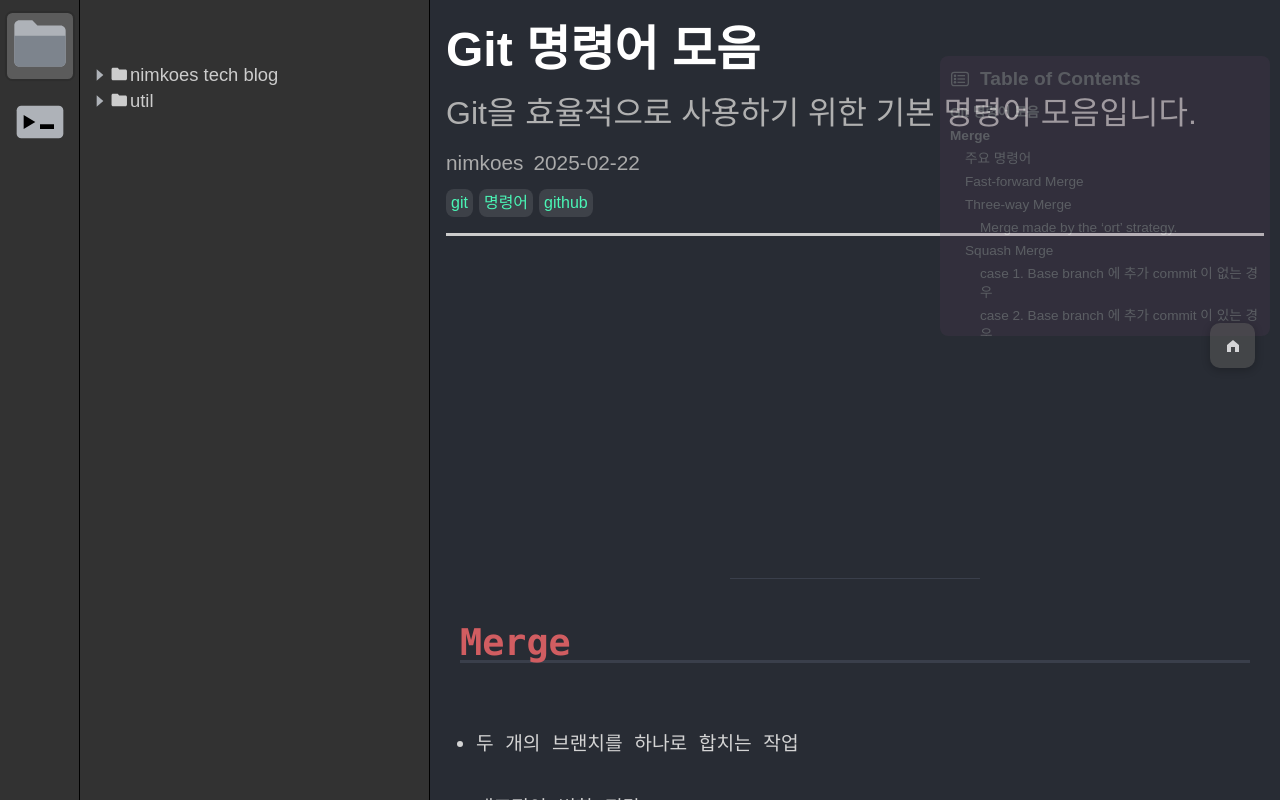
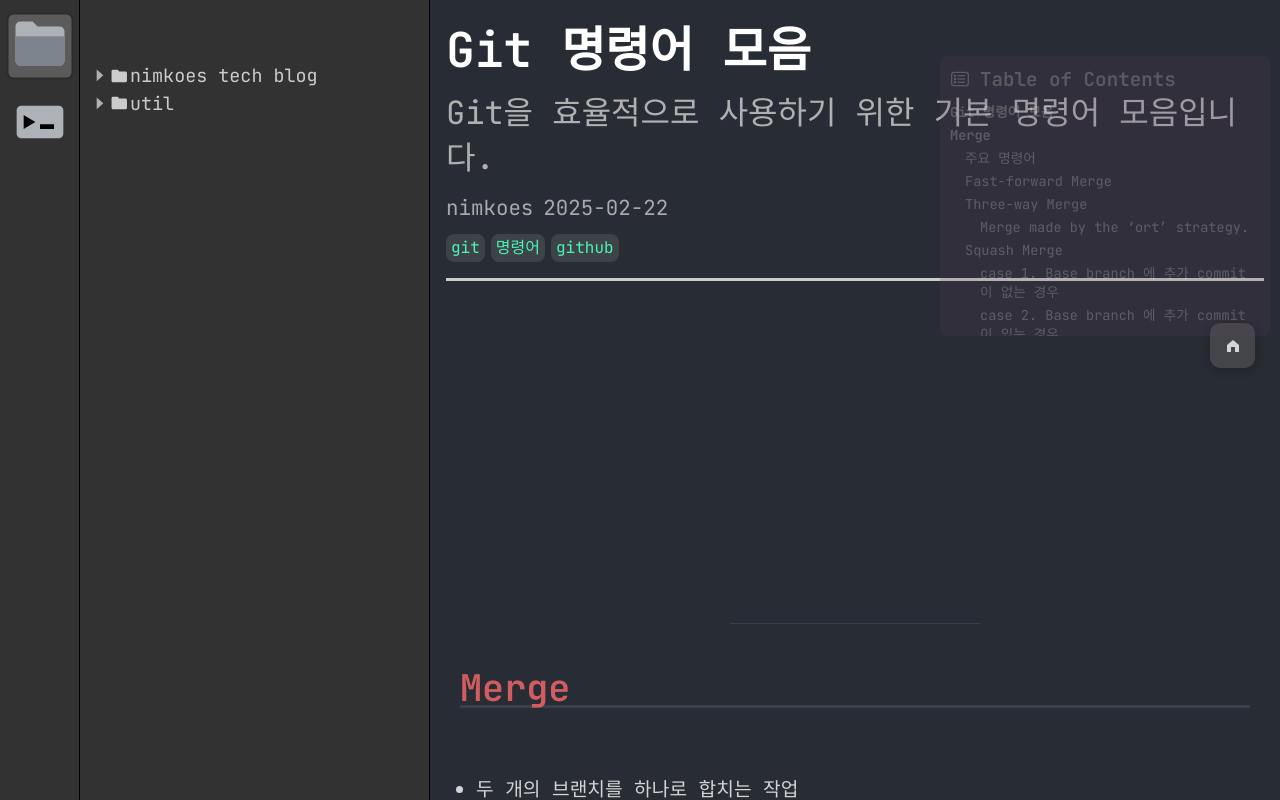
Before and after one commit to nimkoes/tech-blog, a Next.js app: page /tech-blog/post/0001250302-git in a window 1280 px wide. Both pictures are taken after a click on the button 39 px from the left and 46 px from the top of the page. Built offline with nearby package versions, Linux system fonts and the light colour scheme.

Commit message:
스타일 수정

```diff
--- a/package.json
+++ b/package.json
@@ -10,6 +10,7 @@
     "lint": "next lint"
   },
   "dependencies": {
+    "@fontsource/jetbrains-mono": "^5.2.5",
     "@mdx-js/loader": "^3.1.0",
     "@mdx-js/react": "^3.1.0",
     "@next/mdx": "^15.2.0",
--- a/src/app/layout.tsx
+++ b/src/app/layout.tsx
@@ -1,13 +1,8 @@
 import type { Metadata } from 'next'
-import { Inter } from 'next/font/google'
 import ClientLayout from './ClientLayout'
-
-const inter = Inter({
-  subsets: ['latin'],
-  display: 'swap',
-  preload: true,
-  fallback: ['-apple-system', 'BlinkMacSystemFont', 'system-ui', 'Roboto', 'sans-serif'],
-})
+import '@fontsource/jetbrains-mono/400.css'
+import '@fontsource/jetbrains-mono/500.css'
+import '@fontsource/jetbrains-mono/600.css'
 
 const BASE_PATH = '/tech-blog'
 const SITE_URL = process.env.NODE_ENV === 'production'
@@ -110,7 +105,7 @@ export default function RootLayout({
   children: React.ReactNode
 }) {
   return (
-    <html lang="ko" className={inter.className}>
+    <html lang="ko">
     <head>
       <meta name="viewport" content="width=device-width, initial-scale=1.0, maximum-scale=1.0, user-scalable=no"/>
       <meta name="theme-color" content="#ffffff" media="(prefers-color-scheme: light)"/>
--- a/src/components/CategoryView/CategoryTree/CategoryTree.module.scss
+++ b/src/components/CategoryView/CategoryTree/CategoryTree.module.scss
@@ -30,28 +30,33 @@
 
 /* 폴더 스타일 */
 .folder {
-  display: flex;
+  display: ruby;
   align-items: center;
   color: #cccccc;
-  white-space: nowrap; // 폴더명 줄 바꿈 방지
+  white-space: nowrap;
   overflow: hidden;
-  text-overflow: ellipsis; // 너무 길 경우 ... 처리
-  max-width: 100%; // 부모 요소 너비를 초과하지 않도록 설정
+  text-overflow: ellipsis;
+  max-width: 100%;
+  line-height: 1.5;
 }
 
 /* 파일 스타일 */
 .file {
   color: #cccccc;
-  white-space: nowrap; // 파일명 줄 바꿈 방지
+  white-space: nowrap;
   overflow: hidden;
-  text-overflow: ellipsis; // 너무 길 경우 ... 처리
-  max-width: 100%; // 부모 요소 너비를 초과하지 않도록 설정
+  text-overflow: ellipsis;
+  max-width: 100%;
+  line-height: 1.5;
 }
 
 ////////////////////////////////////////////////////////////////////////////////
 // tablet
 ////////////////////////////////////////////////////////////////////////////////
 @media screen and (max-width: 1024px) {
+  .folder, .file {
+    font-size: 0.9rem;
+  }
 }
 
 ////////////////////////////////////////////////////////////////////////////////
@@ -70,7 +75,11 @@
   .fileIcon {
     svg {
       width: 13px;
-      height: 13px
+      height: 13px;
     }
   }
+
+  .folder, .file {
+    font-size: 0.85rem;
+  }
 }
--- a/src/components/CategoryView/CategoryTree/CategoryTree.tsx
+++ b/src/components/CategoryView/CategoryTree/CategoryTree.tsx
@@ -33,11 +33,11 @@ const CategoryTree = ({
             <span onClick={() => toggleFolder(item.id)} className={styles.folder}>
               <span className={styles.arrow}>
                 {openFolders[item.id] ? (
-                  <svg viewBox="0 0 24 24">
+                  <svg viewBox="0 -4 24 24">
                     <path fill="#AEB2B8" d="M5 8l7 8 7-8z"/>
                   </svg>
                 ) : (
-                  <svg viewBox="0 0 24 24">
+                  <svg viewBox="0 -4 24 24">
                     <path fill="#AEB2B8" d="M8 5l8 7-8 7z"/>
                   </svg>
                 )}
--- a/src/components/NavigationView/NavigationView.module.scss
+++ b/src/components/NavigationView/NavigationView.module.scss
@@ -24,16 +24,16 @@
   color: #a9b7c6 !important;
   padding: 2px !important;
   border-radius: 5px !important;
-  transition: background 0.4s, transform 0.4s !important;
+  transition: background 0.3s, transform 0.3s !important;
 
   &:hover {
     background-color: rgba(255, 255, 255, 0.1) !important;
-    transform: scale(1.1);
+    transform: scale(1.05);
   }
 
   &.active {
     background-color: rgba(255, 255, 255, 0.2) !important;
-    transform: scale(1.1);
+    transform: scale(1.05);
   }
 
   /* SVG 크기 조절 */
@@ -42,7 +42,6 @@
     height: 3.5rem;
   }
 }
-
 
 ////////////////////////////////////////////////////////////////////////////////
 // tablet
@@ -65,12 +64,12 @@
 
     &:hover {
       background-color: rgba(255, 255, 255, 0.1) !important;
-      transform: scale(1.1);
+      transform: scale(1.03);
     }
 
     &.active {
       background-color: rgba(255, 255, 255, 0.2) !important;
-      transform: scale(1.1);
+      transform: scale(1.03);
     }
 
     /* SVG 크기 조절 */
@@ -98,9 +97,11 @@
     padding: 1px !important;
 
     &:hover {
+      transform: scale(1.02);
     }
 
     &.active {
+      transform: scale(1.02);
     }
 
     /* SVG 크기 조절 */
--- /dev/null
+++ b/src/components/Post/style.module.scss
@@ -0,0 +1,50 @@
+.post {
+  max-width: 65ch;
+  margin: 0 auto;
+  padding: var(--space-4);
+
+  h1 {
+    font-size: var(--font-2xl);
+    line-height: var(--leading-tight);
+    margin-bottom: var(--space-6);
+    letter-spacing: -0.025em;
+  }
+
+  h2 {
+    font-size: var(--font-xl);
+    margin-top: var(--space-8);
+    margin-bottom: var(--space-4);
+  }
+
+  h3 {
+    font-size: var(--font-lg);
+    margin-top: var(--space-6);
+    margin-bottom: var(--space-3);
+  }
+
+  p {
+    font-size: var(--font-base);
+    line-height: var(--leading-relaxed);
+    margin-bottom: var(--space-4);
+  }
+
+  code {
+    font-size: 0.95em;
+    padding: 0.2em 0.4em;
+    border-radius: 3px;
+    background-color: hsl(var(--muted));
+  }
+
+  pre {
+    margin: var(--space-4) 0;
+    padding: var(--space-4);
+    border-radius: 6px;
+    background-color: hsl(var(--muted));
+    overflow-x: auto;
+
+    code {
+      padding: 0;
+      background-color: transparent;
+    }
+  }
+}
--- a/src/styles/base/_init.scss
+++ b/src/styles/base/_init.scss
@@ -1,12 +1,45 @@
+:root {
+  // 모노스페이스 폰트 스택 (단순화)
+  --font-mono: "JetBrains Mono", monospace;
+
+  // 폰트 사이즈 시스템
+  --font-sm: 0.875rem;
+  --font-base: 1rem;
+  --font-lg: 1.125rem;
+  --font-xl: 1.25rem;
+  --font-2xl: 1.75rem;
+
+  // 행간
+  --leading-tight: 1.25;
+  --leading-normal: 1.5;
+  --leading-relaxed: 1.625;
+
+  // 여백
+  --space-2: 0.5rem;
+  --space-3: 0.75rem;
+  --space-4: 1rem;
+  --space-6: 1.5rem;
+  --space-8: 2rem;
+}
+
 html,
 body {
   min-height: 100%;
   background-color: hsl(var(--background));
   color: hsl(var(--zinc-700));
-  font-family: "Pretendard Variable", sans-serif;
+  font-family: var(--font-mono);
+  font-size: var(--font-base);
+  line-height: var(--leading-normal);
   font-weight: 400;
   margin: 0;
   padding: 0;
+  -webkit-font-smoothing: antialiased;
+  -moz-osx-font-smoothing: grayscale;
+  font-feature-settings: "liga" 0;  /* 리가처 비활성화 */
+}
+
+* {
+  font-family: var(--font-mono);  /* 모든 요소에 동일한 폰트 적용 */
 }
 
 body {
```
Also changed, not shown: src/components/common/style.module.scss (added, +30 -0 lines), 2 other files (tests, documents, lock files or other folders).
